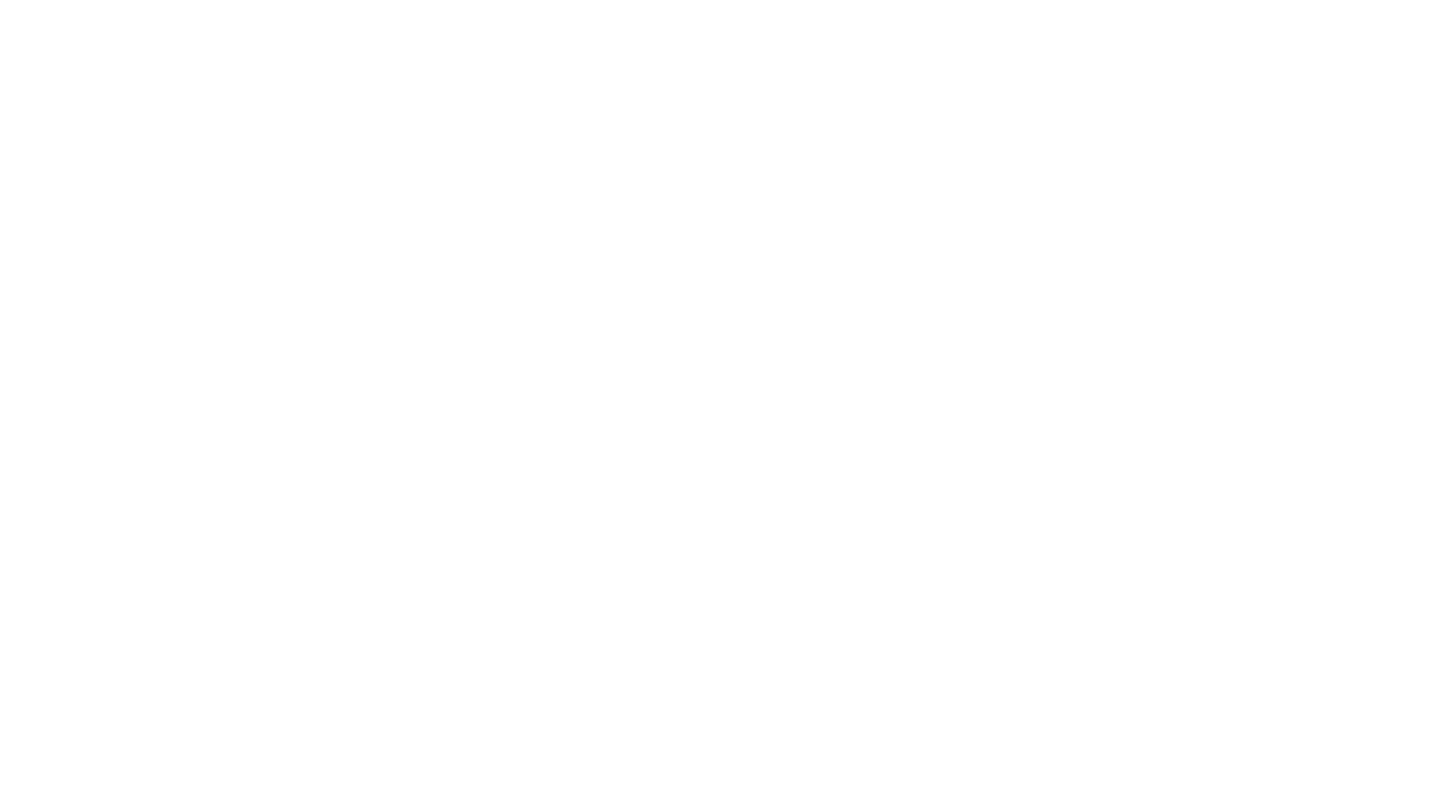
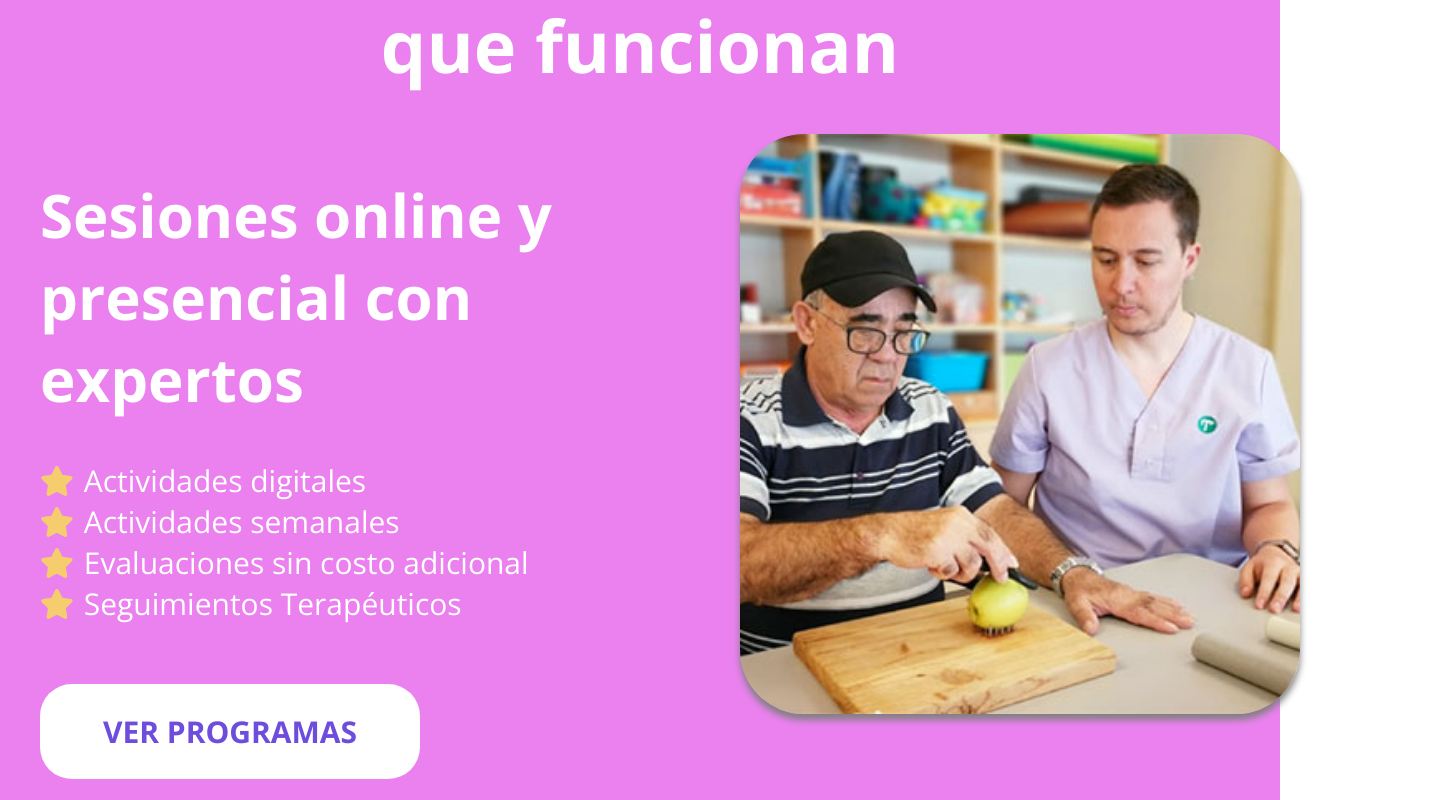
Before and after one commit to schicoma/react-psicolat-web, a React (Create React App) app: page / in a window 1280 px wide. Shown: the part 1960-2760 px from the top of the page, 1440 px wide, since content can reach past the window. Before the commit the page ends 1759 px from the top, so only its background shows below. Built offline with nearby package versions, Linux system fonts and the light colour scheme.

Commit message:
Programas section

```diff
--- a/public/index.html
+++ b/public/index.html
@@ -15,7 +15,9 @@
   <link rel="manifest" href="%PUBLIC_URL%/manifest.json" />
   <link rel="preconnect" href="https://fonts.googleapis.com">
   <link rel="preconnect" href="https://fonts.gstatic.com" crossorigin>
-  <link href="https://fonts.googleapis.com/css2?family=Source+Sans+Pro:wght@300;400;600;700&display=swap"
+  <!-- <link href="https://fonts.googleapis.com/css2?family=Source+Sans+Pro:wght@300;400;600;700&display=swap" rel="stylesheet"> -->
+  <link
+    href="https://fonts.googleapis.com/css2?family=Open+Sans:wght@300;400;500;600;700&display=swap"
     rel="stylesheet">
   <title>React App</title>
 </head>
--- /dev/null
+++ b/src/components/Programas/Programas.css
@@ -0,0 +1,82 @@
+.Programas {
+    background: #ea81ef;
+    margin: 100px 0;
+}
+
+.Programas .container {
+    max-width: 1400px;
+    margin: 0 auto;
+    display: flex;
+    flex-direction: column;
+    padding: 40px;
+}
+
+.Programas .Programas__title h1 {
+    margin: 50px auto 0;
+    width: 900px;
+    text-align: center;
+    color: #fff;
+    font-size: 72px;
+    font-weight: bold;
+}
+
+.Programas .Programas__detail {
+    display: flex;
+    margin-top: 40px;
+    margin-bottom: 90px;
+}
+
+.Programas .Programas__detail-information {
+    flex-basis: 50%;
+}
+
+.Programas .Programas__detail-information-title {
+    color: #fff;
+    font-size: 60px;
+    margin-top: 40px;
+    margin-bottom: 40px;
+    width: 700px;
+}
+
+.Programas .Programas__detail-information-list {
+    list-style-type: none;
+    margin-bottom: 60px;
+}
+
+.Programas .Programas__detail-information-list-item {
+    color: #fff;
+    font-size: 30px;
+}
+
+.Programas .Programas__detail-information-list-item svg {
+    margin-right: 10px;
+    color: #f5cc6e;
+}
+
+.Programas .Programas__detail-information-button {
+    width: 380px;
+    height: 95px;
+    background-color: #fff;
+    color: #6e4ddd;
+    border-radius: 32px;
+    font-size: 30px;
+    font-weight: bold;
+    border: none;
+}
+
+.Programas .Programas__detail-image {
+    flex-basis: 50%;
+}
+
+.Programas .Programas__detail-image-container {
+    width: 560px;
+    height: 580px;
+}
+
+.Programas .Programas__detail-image img {
+    object-fit: cover;
+    box-shadow: 0px 6px 7px 0px grey;
+    border-radius: 64px;
+    width: 100%;
+    height: 100%;
+}
--- a/src/components/Programas/index.js
+++ b/src/components/Programas/index.js
@@ -1,7 +1,50 @@
+import './Programas.css';
+import programa1 from './../../images/programa1.jpg';
+import { FontAwesomeIcon } from '@fortawesome/react-fontawesome';
+import { faStar } from '@fortawesome/free-solid-svg-icons';
+
 function Programas() {
-    return(
-        <>
-        </>
+    return (
+        <section className="Programas">
+            <div className="container">
+                <div className="Programas__title">
+                    <h1>Programas terapéuticos que funcionan</h1>
+                </div>
+                <div className="Programas__detail">
+                    <div className="Programas__detail-information">
+                        <h1 className="Programas__detail-information-title">Sesiones online y presencial con expertos</h1>
+                        <ul className="Programas__detail-information-list">
+                            <li className="Programas__detail-information-list-item">
+                                <FontAwesomeIcon icon={faStar} />
+                                Actividades digitales
+                            </li>
+                            <li className="Programas__detail-information-list-item">
+                                <FontAwesomeIcon icon={faStar} />
+                                Actividades semanales
+                            </li>
+                            <li className="Programas__detail-information-list-item">
+                                <FontAwesomeIcon icon={faStar} />
+                                Evaluaciones sin costo adicional
+                            </li>
+                            <li className="Programas__detail-information-list-item">
+                                <FontAwesomeIcon icon={faStar} />
+                                Seguimientos Terapéuticos
+                            </li>
+                        </ul>
+                        <button className="Programas__detail-information-button">VER PROGRAMAS</button>
+                    </div>
+                    <div className="Programas__detail-image">
+
+                        <div className="Programas__detail-image-container">
+                            <picture>
+                                <source srcSet={programa1} />
+                                <img alt="recurso 3"></img>
+                            </picture>
+                        </div>
+                    </div>
+                </div>
+            </div>
+        </section>
     );
 }
 
--- a/src/index.css
+++ b/src/index.css
@@ -2,7 +2,8 @@
   padding: 0;
   margin: 0;
   box-sizing: border-box;
-  font-family: "Source Sans Pro", sans-serif;
+  /* font-family: "Source Sans Pro", sans-serif; */
+  font-family: 'Open Sans', sans-serif;
 }
 
 body {
```
Also changed, not shown: src/images/programa1.jpg (added).
